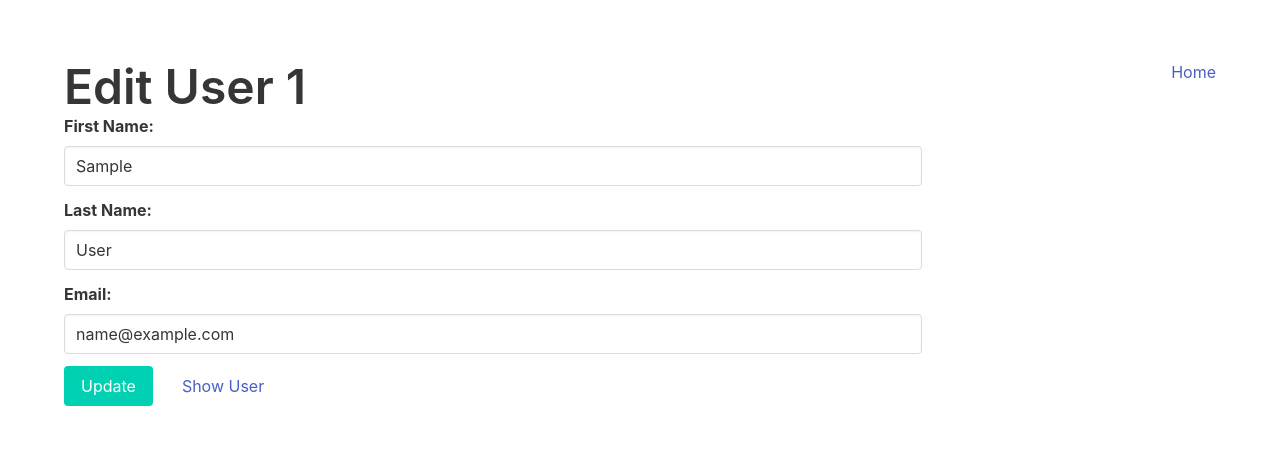
After one commit to kowshik-noor/CodingDojo, a Flask app: page /users/1/edit in a window 1280 px wide. The commit adds this page. Shown: the top 453 px of the page. Run offline with Flask 2, Linux system fonts and the light colour scheme; tables that the repository leaves empty or names only in its code hold one stand-in row (values such as "Sample post").

Commit message:
algorithms and user crud

```diff
--- a/Python/flask_mysql/crud/users/flask_app/controllers/users.py
+++ b/Python/flask_mysql/crud/users/flask_app/controllers/users.py
@@ -3,21 +3,60 @@ from flask import render_template, request, redirect
 from flask_app.models.user import User
 
 
-@app.route('/users', methods=['GET','POST'])
+@app.route('/users', methods=['GET'])
 def users():
+    users = User.all_users()
+    for user in users:
+        print(user)
+    return render_template('index.html', users=users)
+
+
+@app.route('/users/<int:id>', methods=['GET'])
+def create_show_user(id):
+    data = {
+        "user_id": id
+    }
+    user = User.get_user(data)
+    return render_template('show.html', user=user)
+
+
+@app.route('/users/<int:id>/edit', methods = ['GET', 'POST'])
+def edit_user(id):
+    if request.method == 'POST':
+        data = {
+            'user_id' : id,
+            'first_name': request.form['first_name'],
+            'last_name': request.form['last_name'],
+            'email': request.form['email']
+        }
+        User.update_user(data)
+        return redirect(f"/users/{id}")
+    else:
+        data = {
+        "user_id": id
+        }
+        user = User.get_user(data)
+        return render_template('edit.html', user=user)
+
+@app.route('/users/<int:id>/delete')
+def delete_user(id):
+    data = {
+        'user_id' : id
+    }
+    User.delete_user(data)
+    return redirect('/users')
+
+
+
+@app.route('/users/new', methods = ['GET', 'POST'])
+def new_user():
     if request.method == 'POST':
         data = {
             'first_name': request.form['first_name'],
             'last_name': request.form['last_name'],
-            'email': request.form['email'],
+            'email': request.form['email']
         }
-        User.create_user(data)
-        return redirect('/users')
+        id = User.create_user(data)
+        return redirect(f"/users/{id}")
     else:
-        users = User.all_users()
-        return render_template('show.html', users=users)
-
-
-@app.route('/users/new')
-def new_user():
-    return render_template('create.html')
+        return render_template('create.html')
--- a/Python/flask_mysql/crud/users/flask_app/models/user.py
+++ b/Python/flask_mysql/crud/users/flask_app/models/user.py
@@ -29,3 +29,22 @@ class User:
     def create_user(cls, data):
         query = "INSERT INTO users (first_name, last_name, email) VALUES (%(first_name)s, %(last_name)s, %(email)s);"
         return connectToMySQL('users_schema').query_db(query, data)
+
+    #get the user by id
+    @classmethod
+    def get_user(cls, data):
+        query = "SELECT id, first_name, last_name, email, DATE_FORMAT(created_at, '%M %e, %Y') AS created_at, DATE_FORMAT(updated_at, '%M %e, %Y at %I:%i %p') AS updated_at FROM users WHERE id = " + str(data["user_id"]) + " ;"
+        results = connectToMySQL('users_schema').query_db(query)
+
+        return cls(results[0])
+
+    #update the user by its id
+    @classmethod
+    def update_user(cls, data):
+        query = "UPDATE users SET first_name = %(first_name)s, last_name = %(last_name)s, email = %(email)s, updated_at = NOW() WHERE id = %(user_id)s"
+        connectToMySQL('users_schema').query_db(query, data)
+
+    @classmethod
+    def delete_user(cls, data):
+        query = "DELETE FROM users WHERE id=%(user_id)s"
+        connectToMySQL('users_schema').query_db(query,data)
--- a/Python/flask_mysql/crud/users/flask_app/templates/base.html
+++ b/Python/flask_mysql/crud/users/flask_app/templates/base.html
@@ -10,8 +10,12 @@
     {% endblock head %}
 </head>
 <body>
-    {% block body %}
+    <div class="section">
+        <div class="container">
+            {% block body %}
 
-    {% endblock body %}
+            {% endblock body %}
+        </div>
+    </div>
 </body>
 </html>
--- a/Python/flask_mysql/crud/users/flask_app/templates/create.html
+++ b/Python/flask_mysql/crud/users/flask_app/templates/create.html
@@ -8,7 +8,7 @@
         <div class="columns">
             <div class="column is-three-quarters">
                 <h1 class="title is-1 mb-0">Add a New User</h1>
-                <form action="/users" method="POST">
+                <form action="/users/new" method="POST">
                     <div class="field">
                         <label class="label" for='first_name'>First Name:</label>
                         <div class="control">
--- /dev/null
+++ b/Python/flask_mysql/crud/users/flask_app/templates/edit.html
@@ -0,0 +1,50 @@
+{% extends 'base.html' %}
+{% block head %}
+    <title>Edit</title>
+{% endblock head %}
+
+{% block body %}
+        <div class="container mt-3">
+            <div class="columns">
+                <div class="column is-three-quarters">
+                    <h1 class="title is-1 mb-0">Edit User {{ user.id }}</h1>
+                    <form action="/users/{{user.id}}/edit" method="POST">
+                        <div class="field">
+                            <label class="label" for='first_name'>First Name:</label>
+                            <div class="control">
+                                <input name="first_name" id="first_name" class="input" type="text" placeholder="First Name" value="{{user.first_name}}">
+                            </div>
+                        </div>
+
+                        <div class="field">
+                            <label class="label" for='last_name'>Last Name:</label>
+                            <div class="control">
+                                <input name="last_name" id="last_name" class="input" type="text" placeholder="Last Name" value="{{user.last_name}}">
+                            </div>
+                        </div>
+
+                        <div class="field">
+                            <label for="email" class="label">Email:</label>
+                            <div class="control">
+                                <input name="email" id="email" class="input" type="email" placeholder="Email" value="{{user.email}}">
+                            </div>
+                        </div>
+
+                        <div class="field is-grouped">
+                            <div class="control">
+                                <button class="button is-primary">Update</button>
+                            </div>
+                            <div class="control">
+                                <a href="/users/{{user.id}}" class="button is-link is-inverted">Show User</a>
+                            </div>
+                        </div>
+                    </form>
+                </div>
+
+                <div class="column is-flex is-justify-content-end">
+                    <a href="/users">Home</a>
+                </div>
+            </div>
+
+        </div>
+{% endblock body %}
```
Also changed, not shown: Algorithms/board6.js (+59 -0 lines), Python/flask_mysql/crud/users/flask_app/templates/index.html (added, +30 -0 lines), Python/flask_mysql/crud/users/flask_app/templates/show.html (+23 -22 lines).
